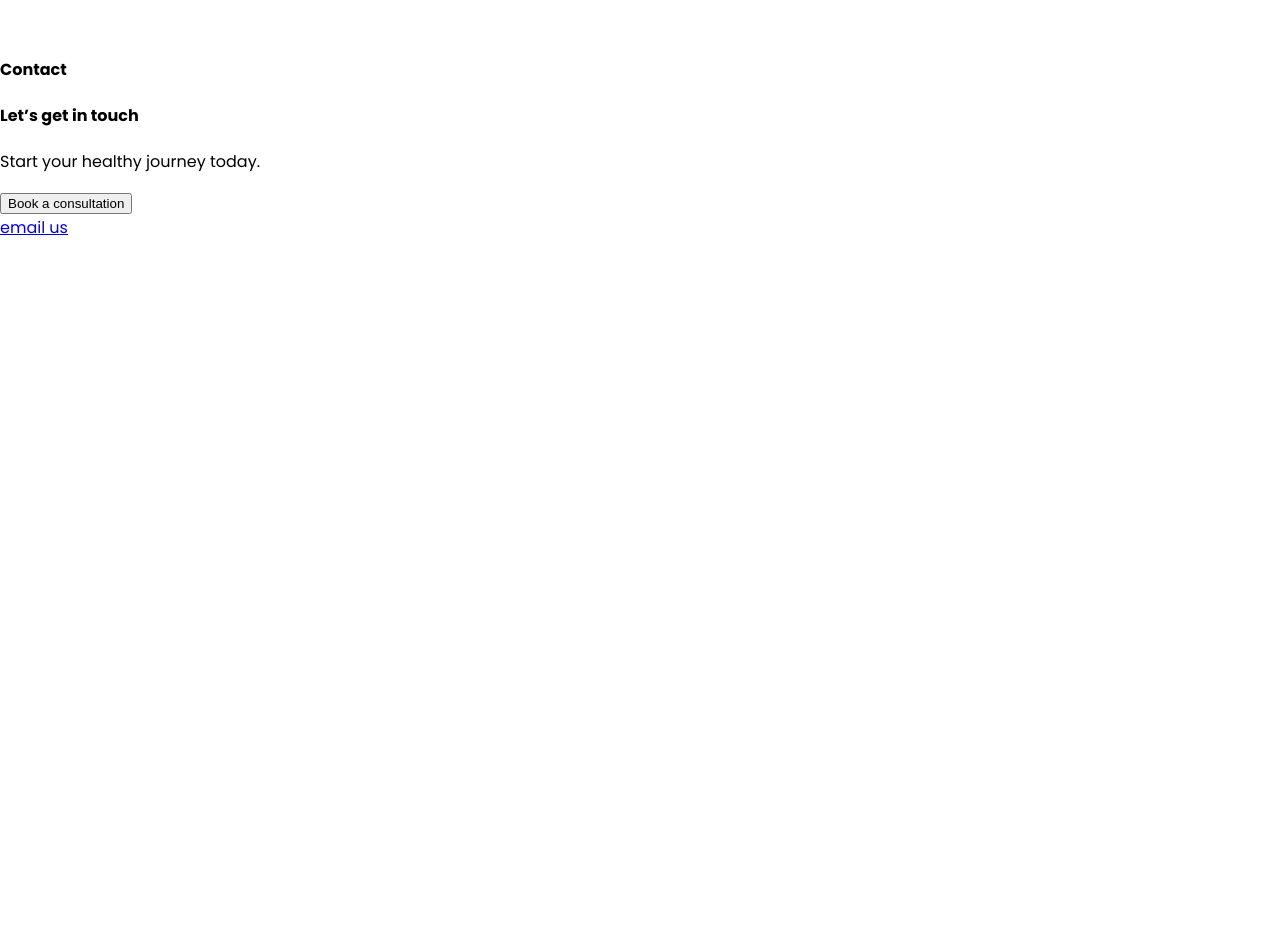
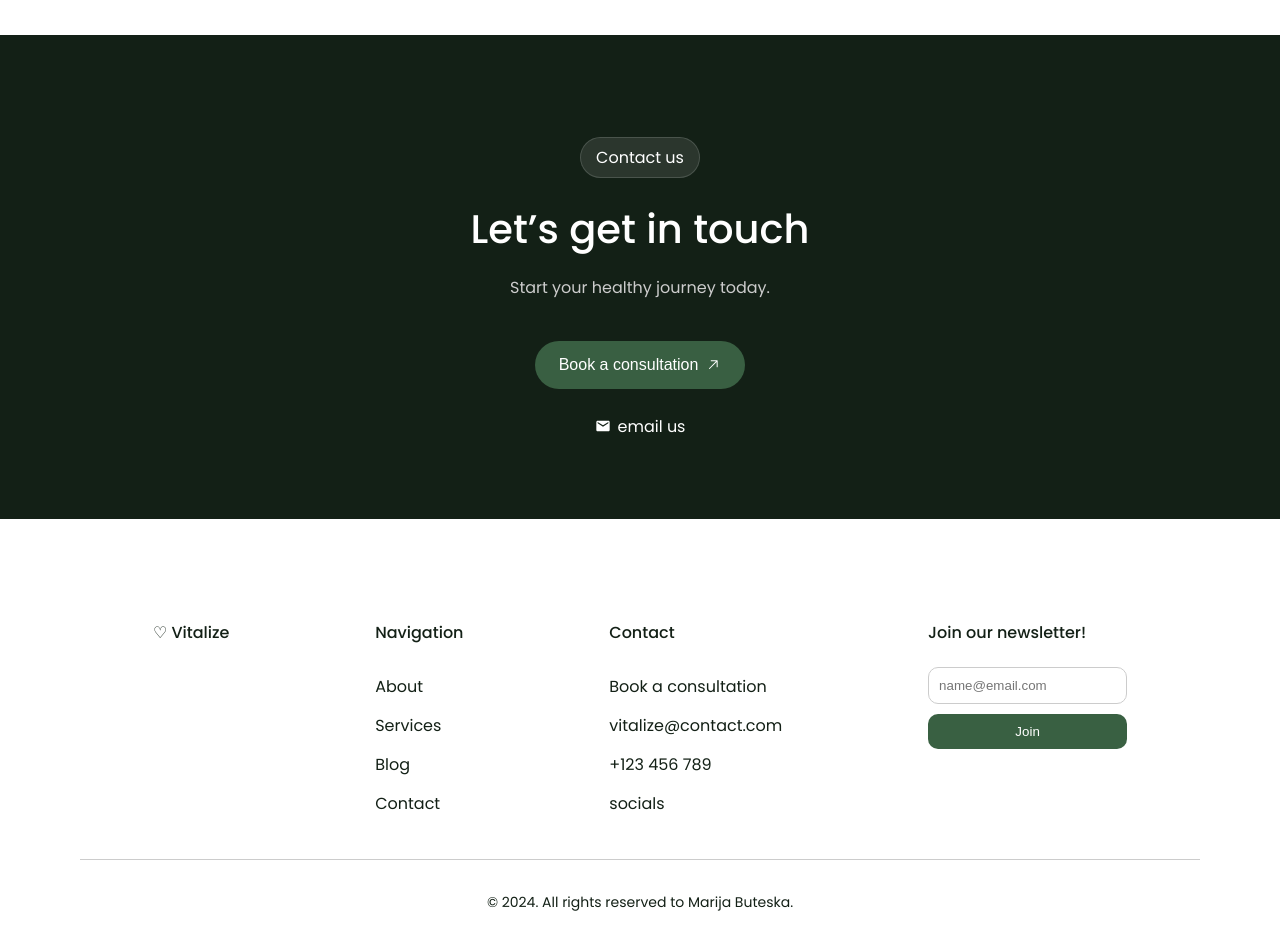
Before and after one commit to MarijaBute/vitalize-site, a React (Create React App) app: page / in a window 1280 px wide. Shown: the part 5820-6766 px from the top of the page. Before the commit the page ends 6060 px from the top, so only its background shows below. Built offline with nearby package versions, Linux system fonts and the light colour scheme.

Commit message:
Footer added

```diff
--- a/src/App.js
+++ b/src/App.js
@@ -1,12 +1,14 @@
 import './App.css';
 import Home from './components/Home/Home';
 import Header from './components/Header/Header';
+import Footer from './components/Footer/Footer';
 
 function App() {
   return (
     <div className="App">
       <Header />
       <Home />
+      <Footer />
     </div>
   );
 }
--- /dev/null
+++ b/src/components/Footer/Footer.jsx
@@ -0,0 +1,45 @@
+import './footer.css';
+
+export default function Footer() {
+    return(
+        <footer>
+            <div className="footer-wrapper">
+                <div className="footer-sections">
+                    <div className="footer-section">
+                        <h4 className="footer-heading">♡ Vitalize</h4>
+                    </div>
+
+                    <div className="footer-section">
+                        <h4 className="footer-heading">Navigation</h4>
+                        <ul>
+                            <li>About</li>
+                            <li>Services</li>
+                            <li>Blog</li>
+                            <li>Contact</li>
+                        </ul>
+                    </div>
+
+                    <div className="footer-section">
+                        <h4 className="footer-heading">Contact</h4>
+                        <ul>
+                            <li>Book a consultation</li>
+                            <li>vitalize@contact.com</li>
+                            <li>+123 456 789</li>
+                            <li>socials</li>
+                        </ul>
+                    </div>
+
+                    <div className="footer-section">
+                        <h4 className="footer-heading">Join our newsletter!</h4>
+                        <input type="email" placeholder='name@email.com' className='input-email'/>
+                        <div className="footer-button">
+                        <button className='footer-btn'>Join</button>
+                        </div>
+                    </div>
+                </div>
+
+                <h6 className="copyright">© 2024. All rights reserved to Marija Buteska.</h6>
+            </div>
+        </footer>
+    )
+}
--- /dev/null
+++ b/src/components/Footer/footer.css
@@ -0,0 +1,62 @@
+footer{
+    padding: 80px 80px 0 80px;
+}
+
+
+.footer-sections{
+    display: flex;
+    justify-content: space-around;
+    align-items: start;
+    border-bottom: 1px solid #ccc;
+    padding-bottom: 20px;
+}
+
+.footer-heading{
+    font-size: 16px;
+    font-weight: 500;
+    color: #132016;
+}
+
+.footer-section ul{
+    list-style-type: none;
+    padding-left: 0 !important;
+}
+
+.footer-section li{
+    font-size: 16px;
+    color: #132016;
+    font-weight: 400;
+    padding-block: 7px;
+    cursor: pointer;
+}
+
+.footer-section li:hover{
+    color: rgba(19, 32, 22, .6);
+}
+
+.input-email{
+    padding: 10px;
+    border: 1px solid #ccc;
+    border-radius: 10px;
+}
+
+.footer-button{
+    margin-top: 10px;
+}
+
+.footer-btn{
+    width: 100%;
+    padding: 10px 15px;
+    background-color: #396042;
+    color: #ffffff;
+    border-radius: 10px;
+    border: none;
+    cursor: pointer;
+}
+
+.copyright{
+    font-size: 14px;
+    font-weight: 400;
+    color: #132016;
+    text-align: center;
+}
--- a/src/components/Home/components/ContactSection/ContactSection.jsx
+++ b/src/components/Home/components/ContactSection/ContactSection.jsx
@@ -1,16 +1,19 @@
 import './contactsection.css';
+import { GoArrowUpRight } from "react-icons/go";
+import { MdEmail } from "react-icons/md";
+
 
 export default function ContactSection() {
     return (
         <div className="contact-section">
             <div className="contact-section-wrapper">
-                <h4 className="contact-section-subheading">Contact</h4>
+                <h4 className="contact-section-subheading">Contact us</h4>
                 <h4 className="contact-section-heading">Let’s get in touch</h4>
                 <p className="contact-section-paragraph">Start your healthy journey today.</p>
                 <div className="contact-section-button">
-                    <button className="contact-section-btn">Book a consultation</button>
+                    <button className="contact-section-btn">Book a consultation <GoArrowUpRight /></button>
                 </div>
-                <a href="/" className="contact-section-link">email us</a>
+                <a href="/" className="contact-section-link"> <MdEmail /> email us</a>
             </div>
         </div>
     );
--- a/src/components/Home/components/ContactSection/contactsection.css
+++ b/src/components/Home/components/ContactSection/contactsection.css
@@ -0,0 +1,66 @@
+.contact-section{
+    padding: 80px;
+    background-color: #132016;
+    display: flex;
+    justify-content: center;
+    align-items: center;
+}
+
+.contact-section-wrapper{
+    display: flex;
+    flex-direction: column;
+    justify-content: center;
+    align-items: center;
+}
+
+.contact-section-subheading{
+    background-color: rgba(255, 255, 255, 0.1);
+    padding: 7px 15px;
+    border-radius: 50px;
+    max-width: 100px;
+    color: #ffffff;
+    font-size: 16px;
+    font-weight: 400;
+    border: 1px solid rgba(255, 255, 255, 0.15);
+    display: flex;
+    justify-content: center;
+    align-items: center;
+}
+
+.contact-section-heading{
+    font-size: 40px;
+    color: #ffffff;
+    font-weight: 500;
+    margin-block: 0 !important;
+}
+
+.contact-section-paragraph{
+    color: #cccccc;
+    font-size: 16px;
+}
+
+.contact-section-button{
+    margin-block: 25px;
+}
+
+.contact-section-btn{
+    background-color: #395f42;
+    padding: 15px 24px;
+    border: none;
+    border-radius: 50px;
+    color: #ffffff;
+    font-size: 16px;
+    font-weight: 500;
+    display: flex;
+    align-items: center;
+    justify-content: center;
+    gap: 7px;
+}
+
+.contact-section-link{
+    display: flex;
+    align-items: center;
+    gap: 7px;
+    color: #ffffff;
+    text-decoration: none;
+}
```
